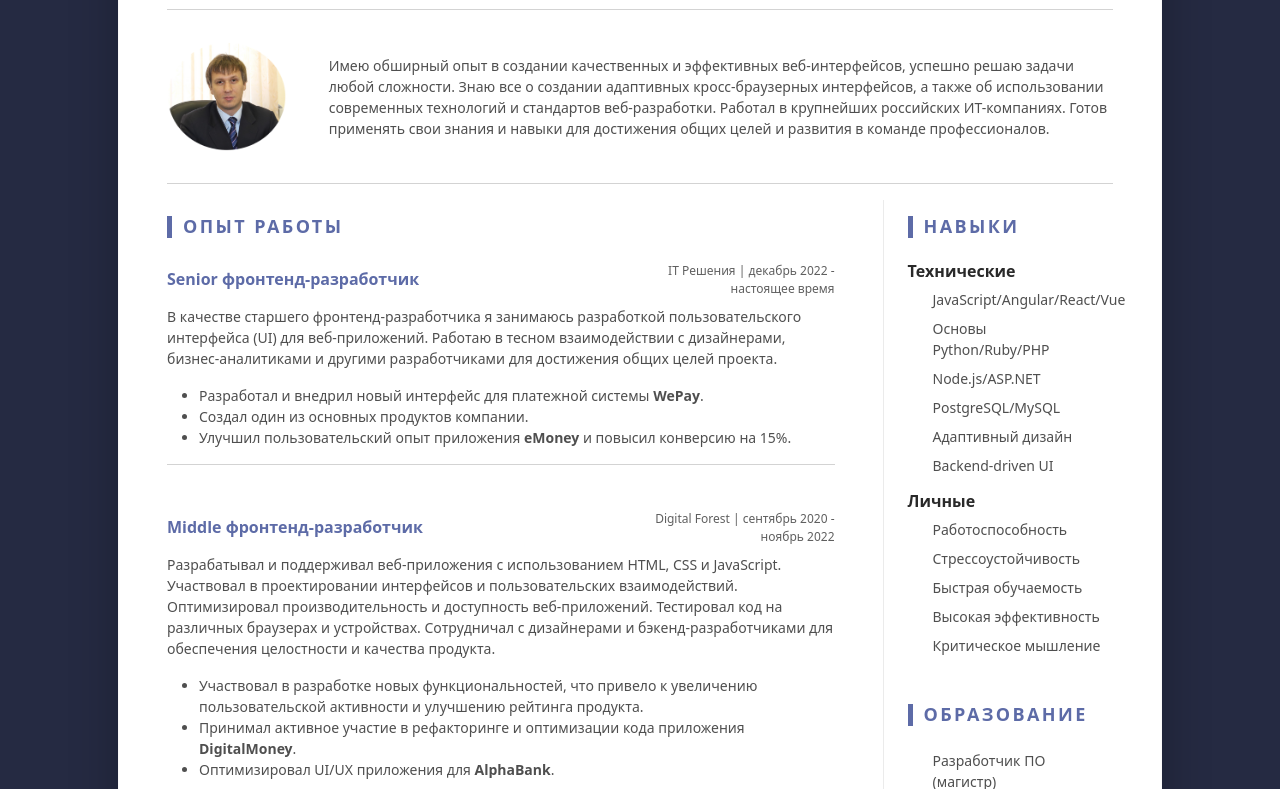
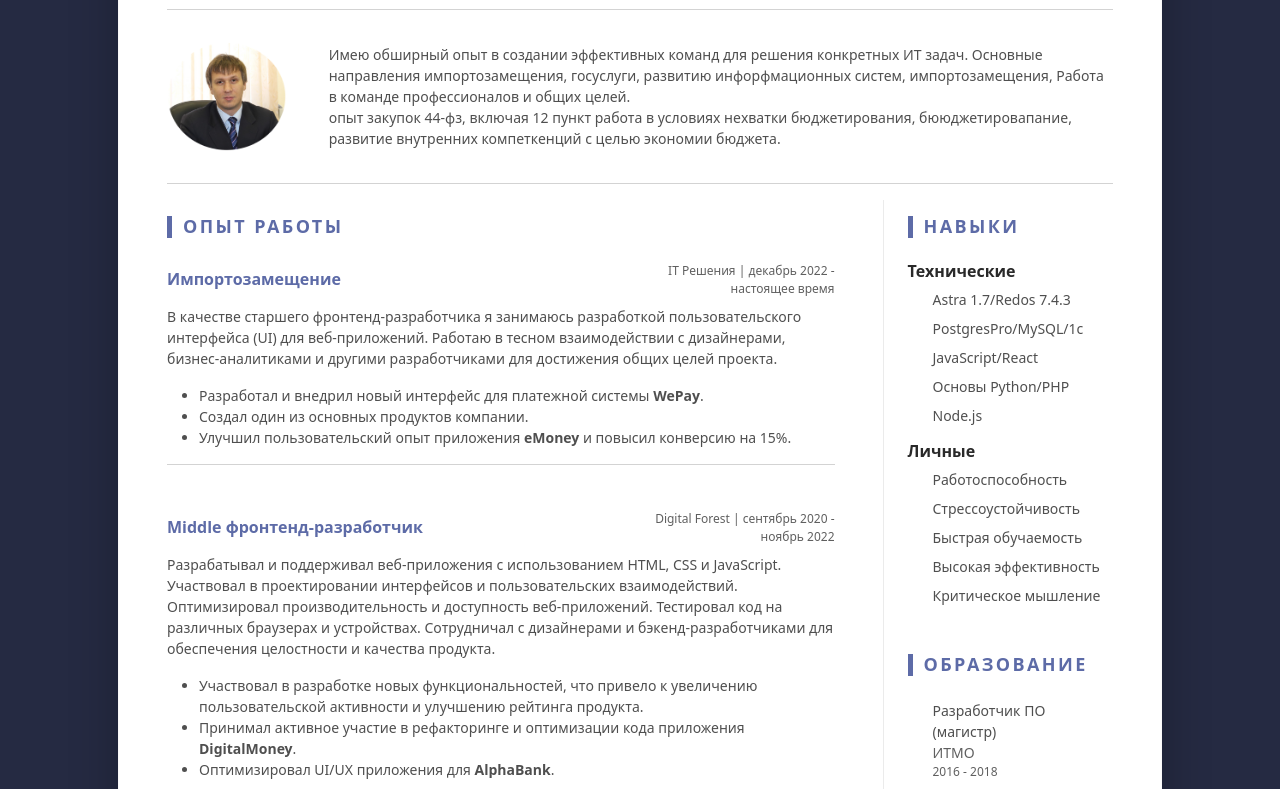
Before and after one commit to tttest25/tttest25.github.io, a plain HTML site: page index.html in a window 1280 px wide. Shown: the part 200-989 px from the top of the page. Drawn offline with Linux system fonts and the light colour scheme.

Commit message:
cv modified

```diff
--- a/index.html
+++ b/index.html
@@ -28,7 +28,7 @@
                            <li class="mb-2"><i class="fas fa-phone-square fa-fw fa-lg me-2 "></i><a class="resume-link" href="tel:#">+7(922)ХХХ=ХХ=ХХ</a></li>
                            <li class="mb-2"><i class="fas fa-envelope-square fa-fw fa-lg me-2"></i><a class="resume-link" href="mailto:#">emelnikoff@gmail.com</a></li>
                            <li class="mb-2"><i class="fas fa-globe fa-fw fa-lg me-2"></i><a class="resume-link" href="#">ip2u.ru</a></li>
-                           <li class="mb-0"><i class="fas fa-map-marker-alt fa-fw fa-lg me-2"></i>Екатеринбург</li>
+                           <li class="mb-0"><i class="fas fa-map-marker-alt fa-fw fa-lg me-2"></i>Екатеринбург/Пермь</li>
                         </ul>
                      </div>
                   </div>
@@ -40,7 +40,9 @@
                         <img class="resume-profile-image mb-3 mb-md-0 me-md-5  ms-md-0 rounded mx-auto rounded-circle" src="assets/img/photo.png" alt="image">
                      </div>
                      <div class="col text-start">
-                        <p class="mb-0">Имею обширный опыт в создании качественных и эффективных веб-интерфейсов, успешно решаю задачи любой сложности. Знаю все о создании адаптивных кросс-браузерных интерфейсов, а также об использовании современных технологий и стандартов веб-разработки. Работал в крупнейших российских ИТ-компаниях. Готов применять свои знания и навыки для достижения общих целей и развития в команде профессионалов. </p>
+                        <p class="mb-0">Имею обширный опыт в создании  эффективных команд для решения конкретных ИТ задач.  Основные направления импортозамещения, госуслуги, развитию инфорфмационных систем, импортозамещения,   Работа в команде профессионалов и  общих целей. </p>
+                        опыт закупок 44-фз, включая 12 пункт
+                        работа в условиях нехватки бюджетирования, бююджетировапание,  развитие внутренних компеткенций с целью экономии бюджета.
                      </div>
                   </div>
                </div>
@@ -52,7 +54,7 @@
                            <h3 class="text-uppercase resume-section-heading mb-4">Опыт работы</h3>
                            <div class="item mb-3">
                               <div class="item-heading row align-items-center mb-2">
-                                 <h4 class="item-title col-12 col-md-6 col-lg-8 mb-2 mb-md-0 text-primary">Senior фронтенд-разработчик</h4>
+                                 <h4 class="item-title col-12 col-md-6 col-lg-8 mb-2 mb-md-0 text-primary">Импортозамещение</h4>
                                  <div class="item-meta col-12 col-md-6 col-lg-4 text-muted text-start text-md-end">IT Решения | декабрь 2022 - настоящее время</div>
                               </div>
                               <div class="item-content">
@@ -216,13 +218,13 @@
                            <div class="item">
                               <h4 class="item-title">Технические</h4>
                               <ul class="list-unstyled resume-skills-list">
-                                 <li class="mb-2">JavaScript/Angular/React/Vue</li>
-                                 <li class="mb-2">Основы Python/Ruby/PHP
-                                 <li>
-                                 <li class="mb-2">Node.js/ASP.NET</li>
-                                 <li class="mb-2">PostgreSQL/MySQL</li>
-                                 <li class="mb-2">Адаптивный дизайн</li>
-                                 <li class="mb-2">Backend-driven UI</li>
+                                 <li class="mb-2">Astra 1.7/Redos 7.4.3</li>
+                                 <li class="mb-2">PostgresPro/MySQL/1c</li>
+                                 <li/>
+                                 <li class="mb-2">JavaScript/React</li>
+                                 <li class="mb-2">Основы Python/PHP
+                                 <li/>
+                                 <li class="mb-2">Node.js</li>
                               </ul>
                            </div>
                            <div class="item">
```
